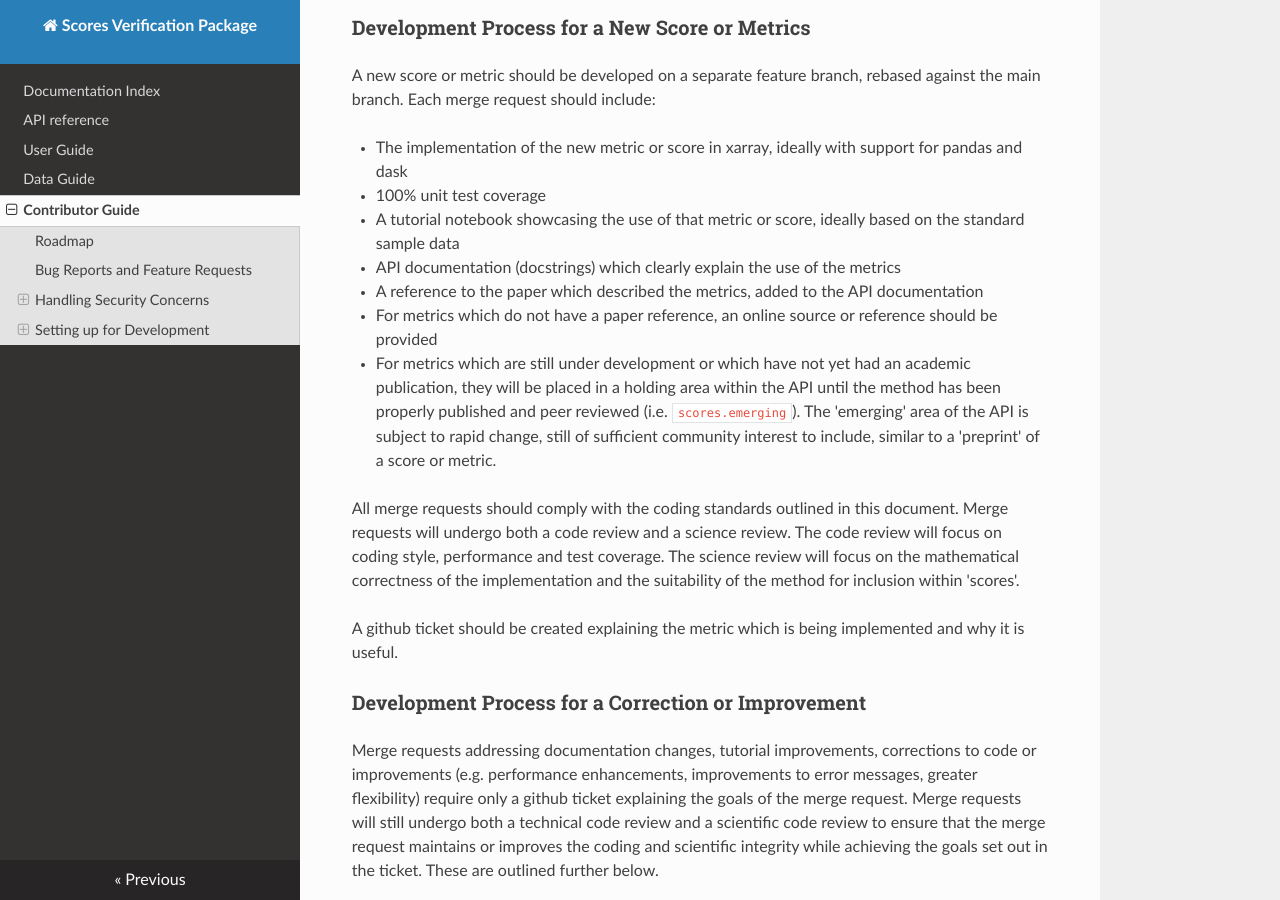
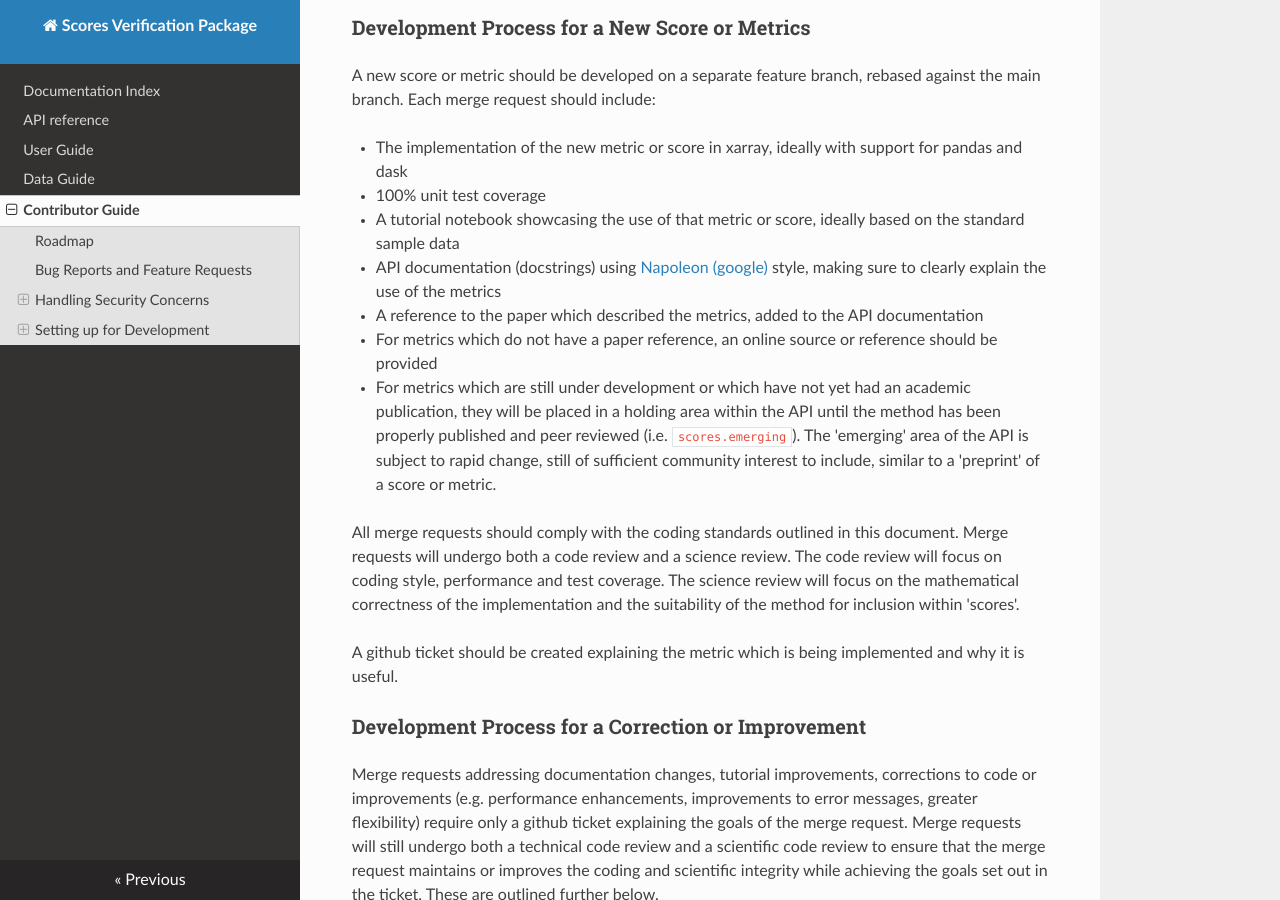
Before and after one commit to nci/scores, an MkDocs documentation site: the page built from docs/contributing.md, in a window 1280 px wide and 900 px high, scrolled down 890 px. Built offline with MkDocs 1.6.1, drawn with Linux system fonts in a browser that asks for light colours; nearby versions of some CDN libraries.

Commit message:
docs: updating contributing notes to include napoleon docstring style

```diff
--- a/docs/contributing.md
+++ b/docs/contributing.md
@@ -30,14 +30,14 @@ A new score or metric should be developed on a separate feature branch, rebased
  - The implementation of the new metric or score in xarray, ideally with support for pandas and dask
  - 100% unit test coverage
  - A tutorial notebook showcasing the use of that metric or score, ideally based on the standard sample data
- - API documentation (docstrings) which clearly explain the use of the metrics
+ - API documentation (docstrings) using [Napoleon (google)](https://sphinxcontrib-napoleon.readthedocs.io/en/latest/example_google.html) style, making sure to clearly explain the use of the metrics
  - A reference to the paper which described the metrics, added to the API documentation
  - For metrics which do not have a paper reference, an online source or reference should be provided
  - For metrics which are still under development or which have not yet had an academic publication, they will be placed in a holding area within the API until the method has been properly published and peer reviewed (i.e. `scores.emerging`). The 'emerging' area of the API is subject to rapid change, still of sufficient community interest to include, similar to a 'preprint' of a score or metric.
 
- All merge requests should comply with the coding standards outlined in this document. Merge requests will undergo both a code review and a science review. The code review will focus on coding style, performance and test coverage. The science review will focus on the mathematical correctness of the implementation and the suitability of the method for inclusion within 'scores'.
+All merge requests should comply with the coding standards outlined in this document. Merge requests will undergo both a code review and a science review. The code review will focus on coding style, performance and test coverage. The science review will focus on the mathematical correctness of the implementation and the suitability of the method for inclusion within 'scores'.
 
- A github ticket should be created explaining the metric which is being implemented and why it is useful.
+A github ticket should be created explaining the metric which is being implemented and why it is useful.
 
 ### Development Process for a Correction or Improvement
 
```
